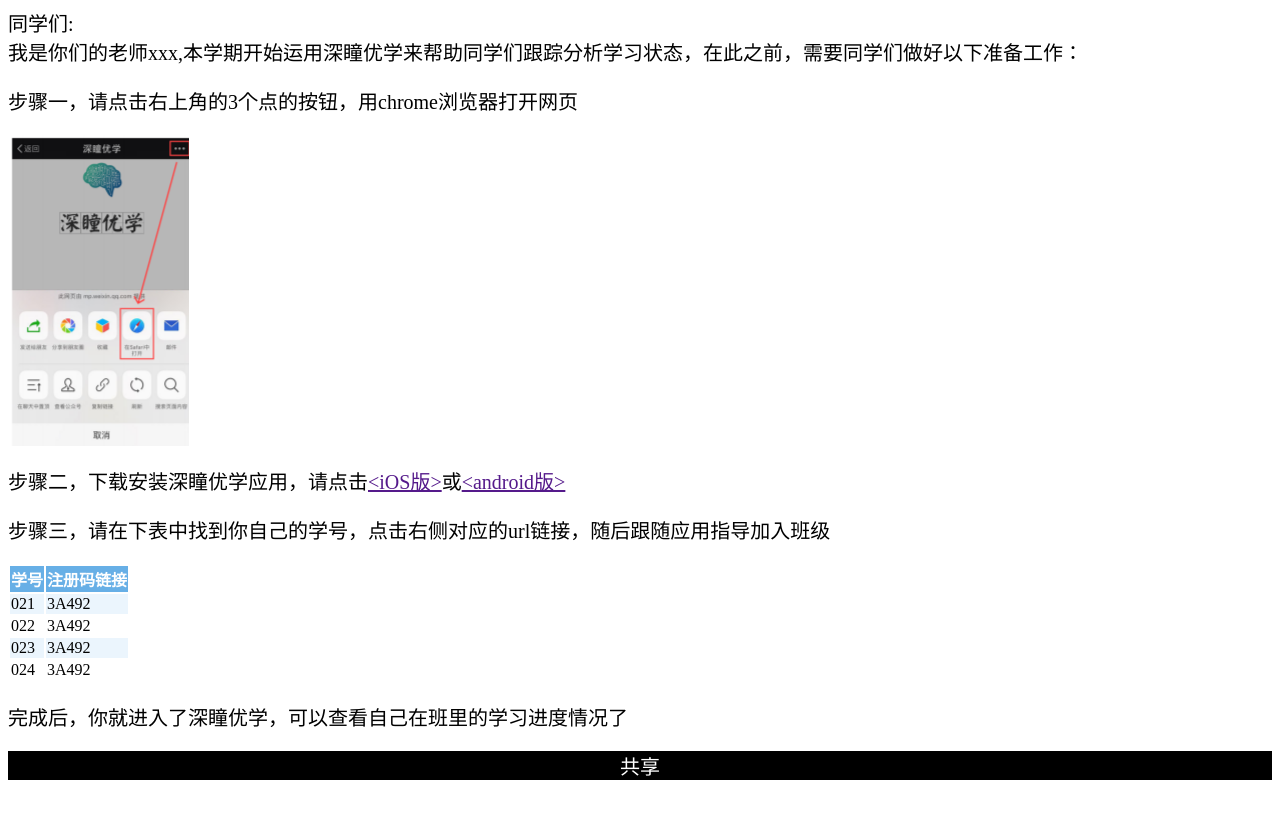
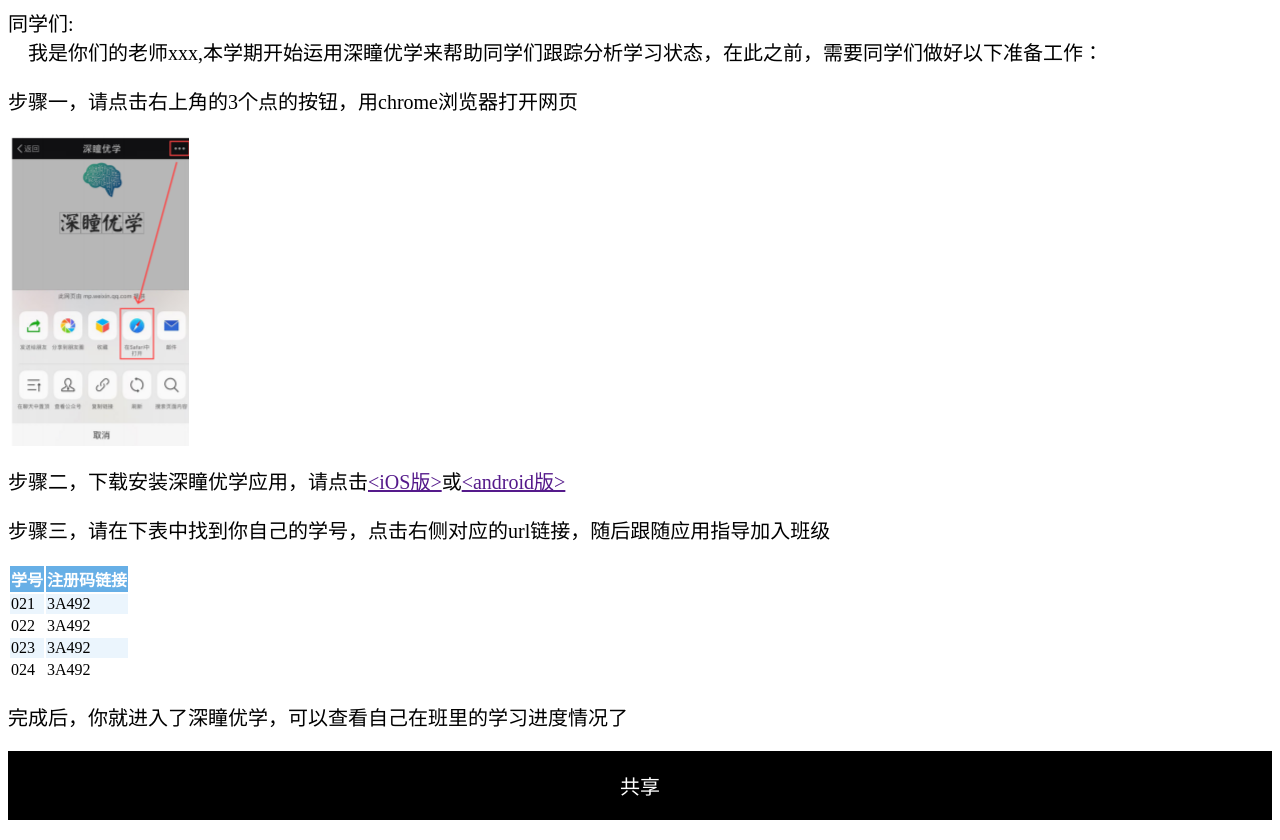
Before and after one commit to connorlufei/connorlufei.github.io, a plain HTML site: page index.html in a window 1280 px wide. Before the commit the page ends 800 px from the top, so only its background shows below. Drawn offline with Linux system fonts and the light colour scheme.

Commit message:
modify style

```diff
--- a/index.html
+++ b/index.html
@@ -15,7 +15,7 @@
     <link>
   </head>
   <body>
-    <p>同学们:<br>我是你们的老师<span id="teacher-name">xxx</span>,本学期开始运用深瞳优学来帮助同学们跟踪分析学习状态，在此之前，需要同学们做好以下准备工作：</p>
+    <p>同学们:<br>&nbsp;&nbsp;&nbsp;&nbsp;我是你们的老师<span id="teacher-name">xxx</span>,本学期开始运用深瞳优学来帮助同学们跟踪分析学习状态，在此之前，需要同学们做好以下准备工作：</p>
     <p>步骤一，请点击右上角的3个点的按钮，用chrome浏览器打开网页</p>
     <img src="show-img.png">
     <p>步骤二，下载安装深瞳优学应用，请点击<a href="">&lt;iOS版&gt;</a>或<a href="">&lt;android版&gt;</a></p>
@@ -29,5 +29,8 @@
     </table>
     <p>完成后，你就进入了深瞳优学，可以查看自己在班里的学习进度情况了</p>
     <p id="share">共享</p>
+    <script>
+
+    </script>
   </body>
 </html>
--- a/style.css
+++ b/style.css
@@ -7,15 +7,17 @@
 tr:nth-child(even) {
   background-color: #ebf5fd;
 }
-
 table th {
   background-color: #67afe6;
   color: white;
   text-align: center;
 }
-
 #share {
   background-color: black;
   color: white;
   text-align: center;
+  padding: 1rem
 }
+table {
+
+}
```
